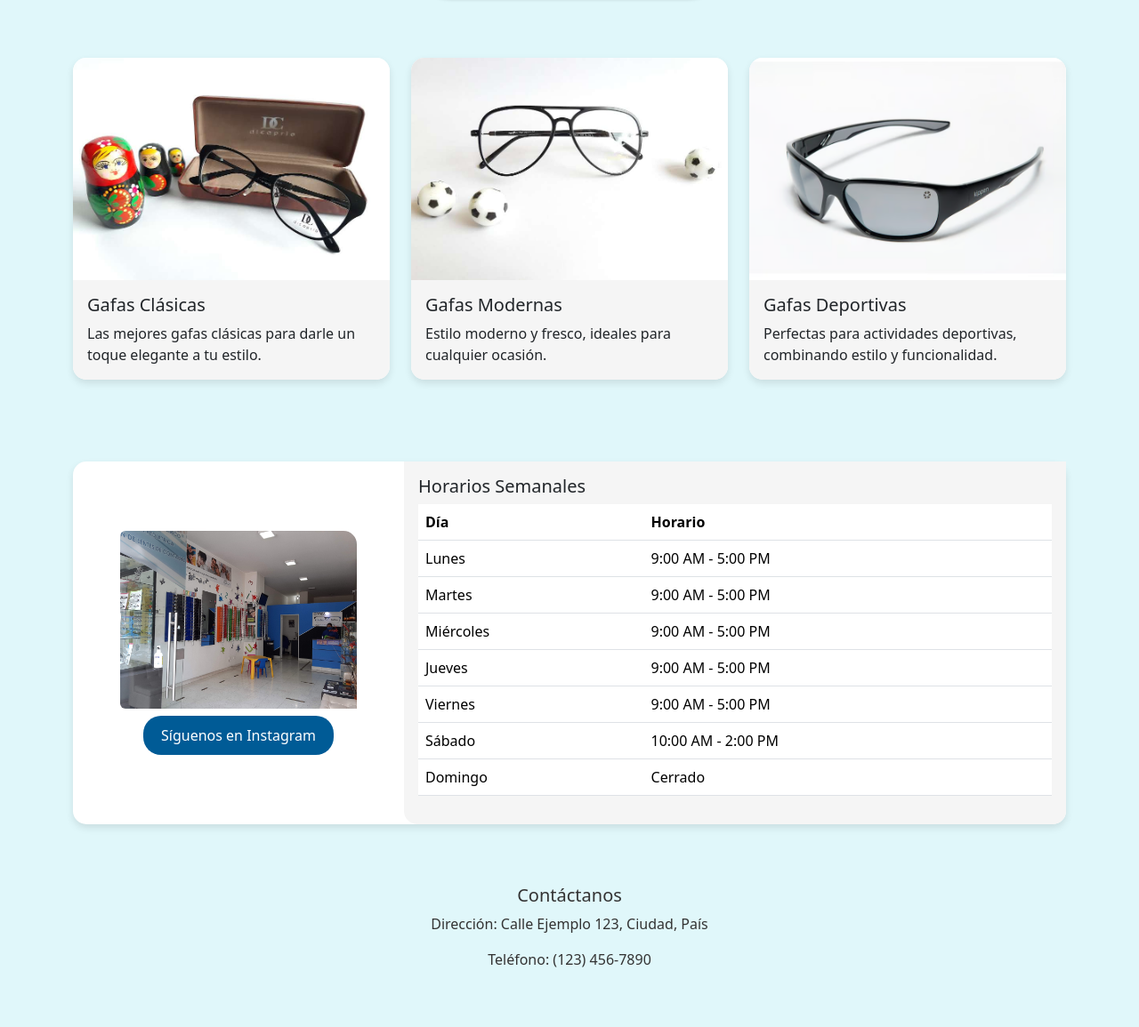
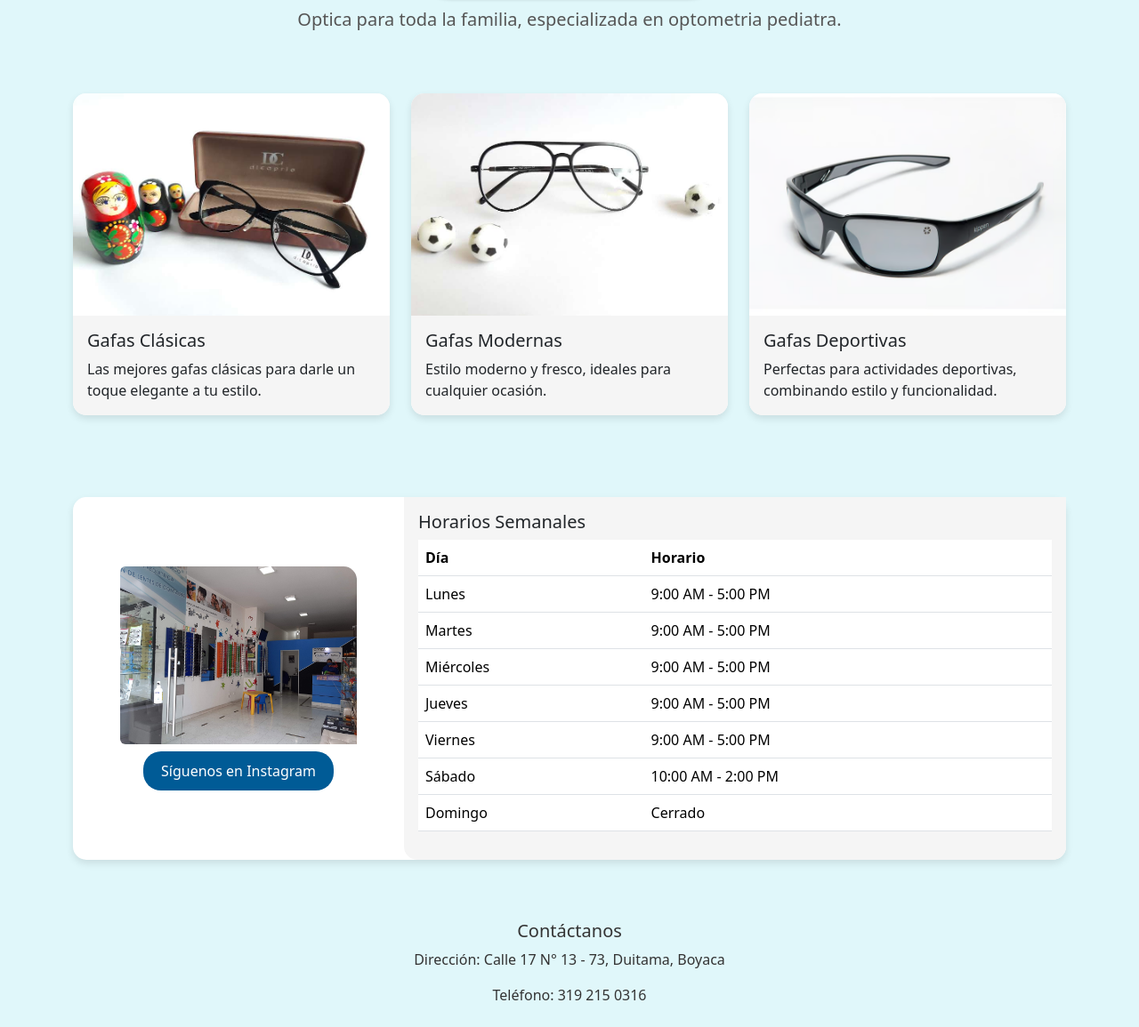
Before and after one commit to Brixtoon23/Taller_HTML, a plain HTML site: page index.html in a window 1280 px wide. Shown: the part 113-1268 px from the top of the page at 89% size. Before the commit the page ends 1228 px from the top, so only its background shows below. Drawn offline with nearby package versions, Linux system fonts and the light colour scheme; a script that the page names is missing.

Commit message:
le agregue datos reales jajsajsja

```diff
--- a/index.html
+++ b/index.html
@@ -17,7 +17,10 @@
         <div class="oval-title">
             <h1>Gafas y Gafitas</h1>
         </div>
+        <!-- Descripción de la óptica -->
+        <p class="lead">Optica para toda la familia, especializada en optometria pediatra.</p>
     </header>
+
 
     <!-- Distribución de tres tarjetas -->
     <div class="container mt-5">
@@ -116,8 +119,8 @@
     <!-- Información de contacto -->
     <div class="container text-center mt-5 mb-4">
         <h5>Contáctanos</h5>
-        <p>Dirección: Calle Ejemplo 123, Ciudad, País</p>
-        <p>Teléfono: (123) 456-7890</p>
+        <p>Dirección: Calle 17 N° 13 - 73, Duitama, Boyaca</p>
+        <p>Teléfono: 319 215 0316 </p>
     </div>
 
     <!-- Bootstrap JS -->
--- a/styles.css
+++ b/styles.css
@@ -17,6 +17,13 @@ h1 {
     font-family: 'Arial', sans-serif;
     font-weight: bold;
 }
+
+.lead {
+    margin-top: 10px; /* Espacio encima de la descripción */
+    font-size: 1.25rem; /* Tamaño de fuente más grande */
+    color: #555; /* Color del texto */
+}
+
 
 /* Estilo para las tarjetas */
 .card {
```
